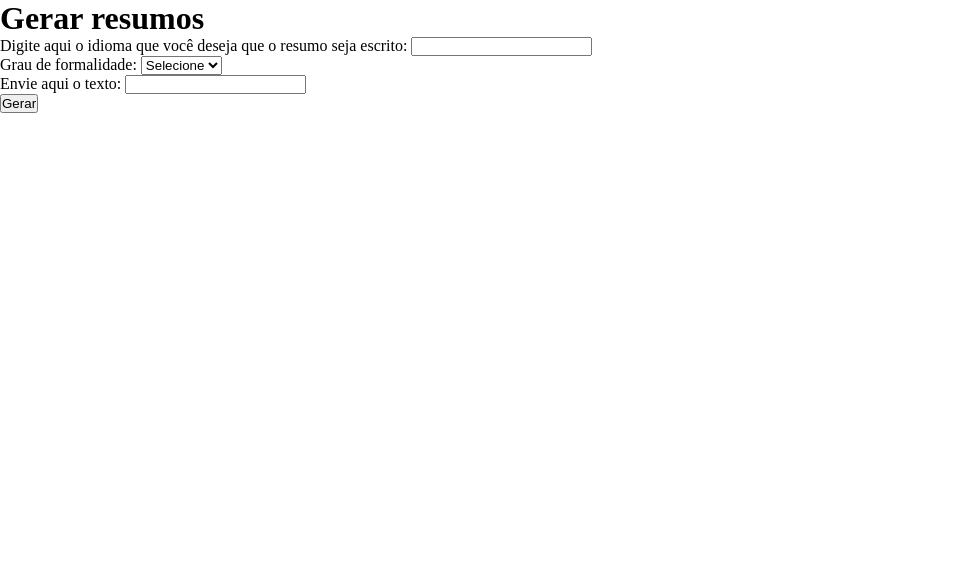
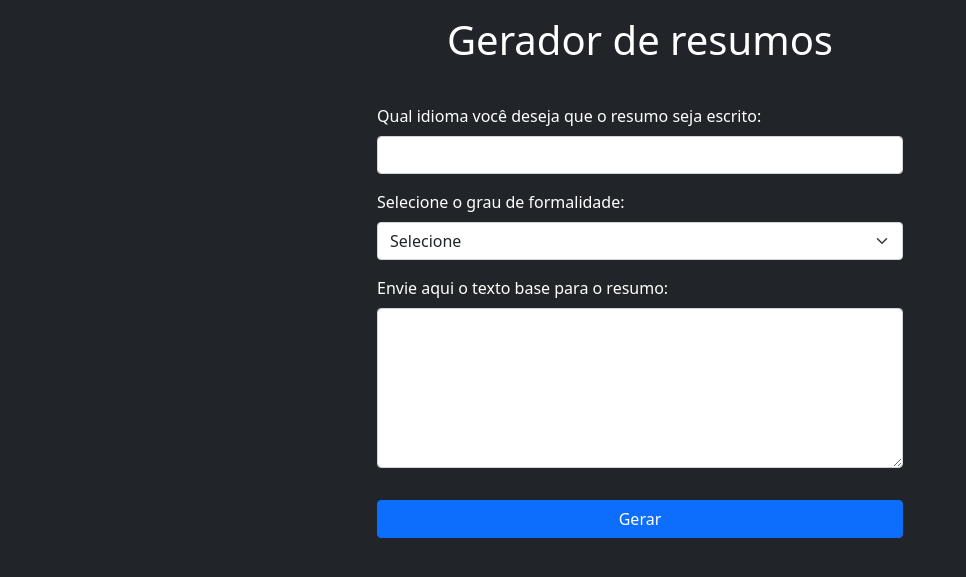
Before and after one commit to BrunoSaintClair/GeradorDeResumos, a Flask app: page / in a window 1280 px wide. Shown: the top 577 px of the page, without its empty margins (0-966 px from the left). Run offline with Flask 3, Linux system fonts and the light colour scheme.

Commit message:
feat: Interface do formulário

```diff
--- a/templates/index.html
+++ b/templates/index.html
@@ -3,23 +3,23 @@
 <head>
     <meta charset="UTF-8">
     <meta name="viewport" content="width=device-width, initial-scale=1.0">
+    <link href="https://cdn.jsdelivr.net/npm/bootstrap@5.0.2/dist/css/bootstrap.min.css" rel="stylesheet" integrity="sha384-EVSTQN3/azprG1Anm3QDgpJLIm9Nao0Yz1ztcQTwFspd3yD65VohhpuuCOmLASjC" crossorigin="anonymous">
     <link rel="stylesheet" href="{{ url_for('static', filename='css/style.css')}}">
     <title>Gemini Text</title>
 </head>
-<body>
+<body class="bg-dark text-white">
     <div class="container">
-        <h1 class="titulo">Gerar resumos</h1>
-        <div class="barra_horizontal"></div>
+        <h1 class="h1 fw-normal mt-3 text-center">Gerador de resumos</h1>
 
-        <form method="post" action="resumo">
-            <div class="inputs">
-                <label for="idioma">Digite aqui o idioma que você deseja que o resumo seja escrito: </label>
-                <input type="text" name="idioma" id="idioma" required>
+        <form method="post" action="resumo" class="w-50 p-3 mx-auto">
+            <div class="mt-3 mb-3">
+                <label for="idioma" class="form-label">Qual idioma você deseja que o resumo seja escrito: </label>
+                <input type="text" name="idioma" id="idioma" class="form-control" required>
             </div>
 
-            <div class="inputs">
-                <label for="formalidade">Grau de formalidade:</label>
-                <select id="formalidade" name="formalidade" required>
+            <div class="mb-3">
+                <label for="formalidade" class="form-label">Selecione o grau de formalidade: </label>
+                <select id="formalidade" name="formalidade" class="form-select" required>
                     <option selected disabled value="">Selecione</option>
                     <option>Alta</option>
                     <option>Média</option>
@@ -27,17 +27,16 @@
                 </select>
             </div>
 
-            <div class="inputs">
-                <label for="texto">Envie aqui o texto: </label>
-                <input type="text" name="texto" id="texto" required>
+            <div class="mb-3">
+                <label for="texto" class="form-label">Envie aqui o texto base para o resumo: </label>
+                <textarea name="texto" id="texto" class="form-control" style="height: 160px" required></textarea>
             </div>
 
-            <button type="submit">Gerar</button>
+            <button type="submit" class="btn btn-primary mt-3 w-100">Gerar</button>
         </form>
 
     </div>
 
-    <br>
     <div class="resumo">
         {% if resumo %}
         {{ resumo | safe }}
```
